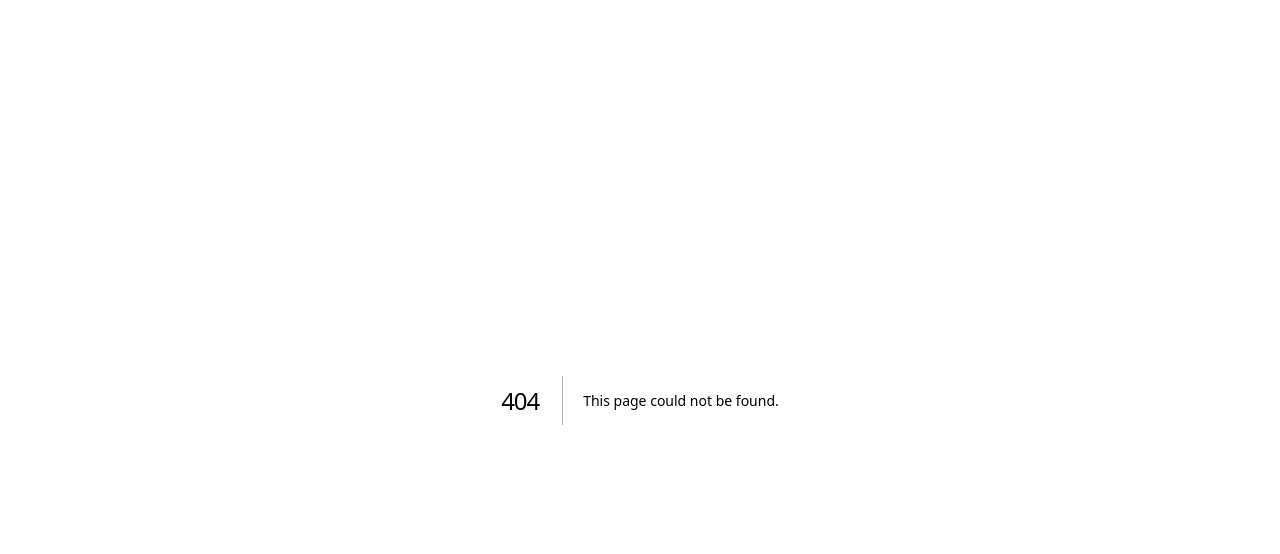
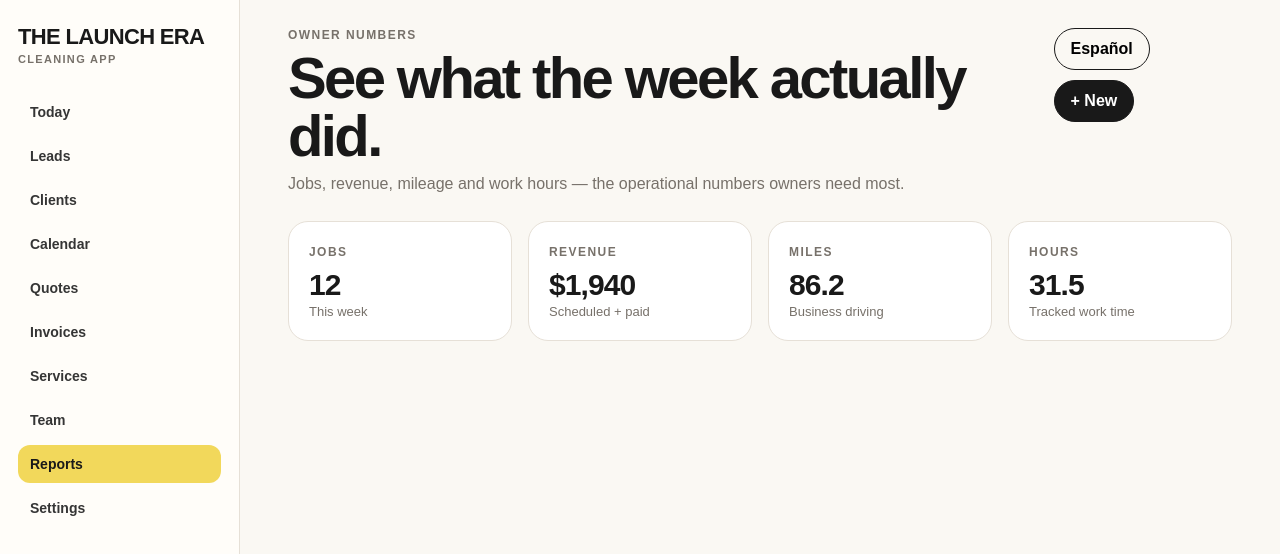
Before and after one commit to thelaunchera/The-launch-era-Website-, a Next.js app in the folder cleaning-app/: page /reports in a window 1280 px wide. Before the commit this address had no page. Shown: the top 554 px of the page. Built offline with nearby package versions, Linux system fonts and the light colour scheme.

Commit message:
Add Reports module screen

```diff
--- /dev/null
+++ b/cleaning-app/app/reports/page.tsx
@@ -0,0 +1,9 @@
+import SectionPage from "@/components/SectionPage";
+
+export default function Page(){
+  return (
+    <SectionPage active="Reports" eyebrow="OWNER NUMBERS" title="See what the week actually did." description="Jobs, revenue, mileage and work hours — the operational numbers owners need most.">
+      <div className="grid"><article className="card metric"><span className="eyebrow">Jobs</span><b>12</b><span className="meta">This week</span></article><article className="card metric"><span className="eyebrow">Revenue</span><b>$1,940</b><span className="meta">Scheduled + paid</span></article><article className="card metric"><span className="eyebrow">Miles</span><b>86.2</b><span className="meta">Business driving</span></article><article className="card metric"><span className="eyebrow">Hours</span><b>31.5</b><span className="meta">Tracked work time</span></article></div>
+    </SectionPage>
+  );
+}
```
